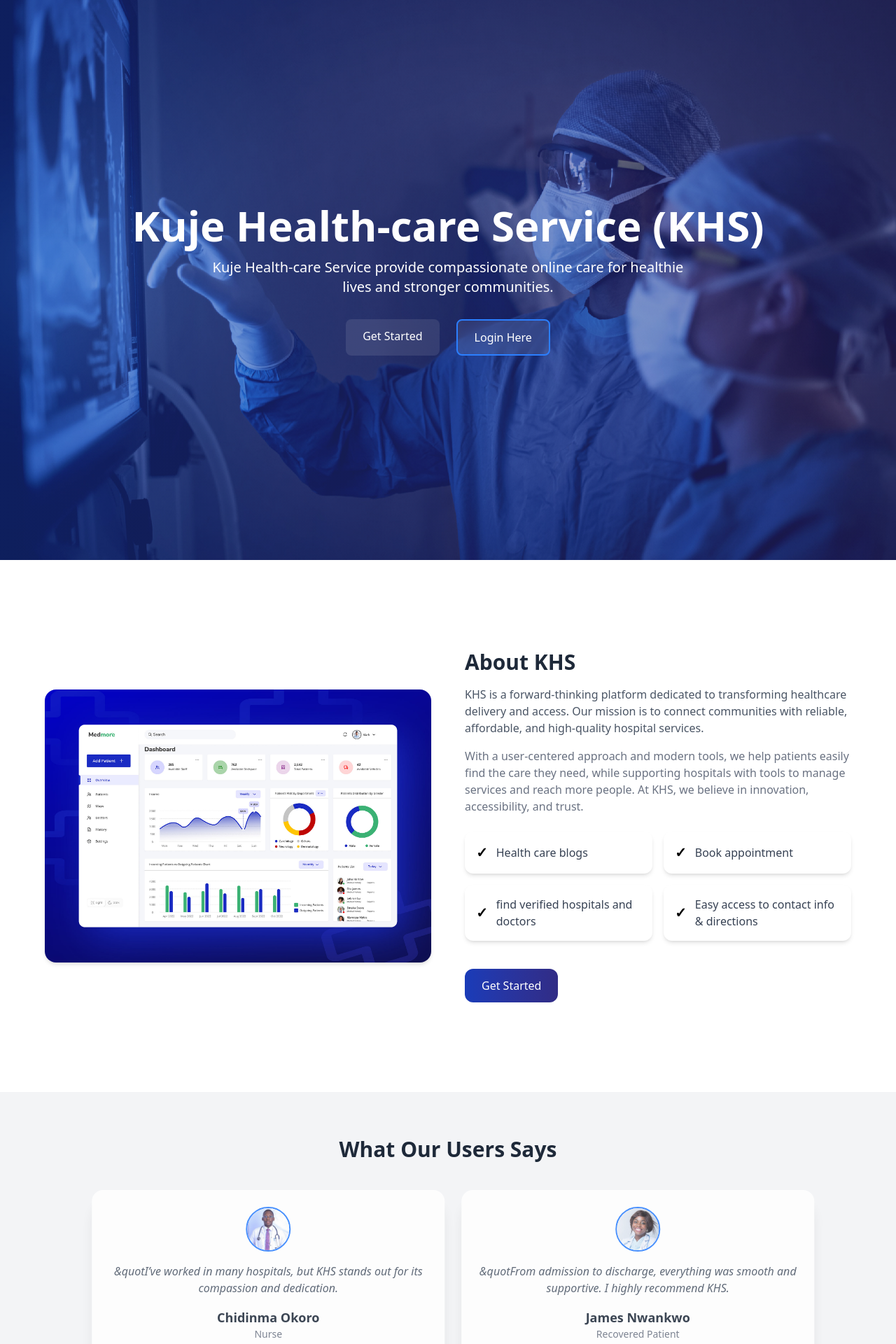
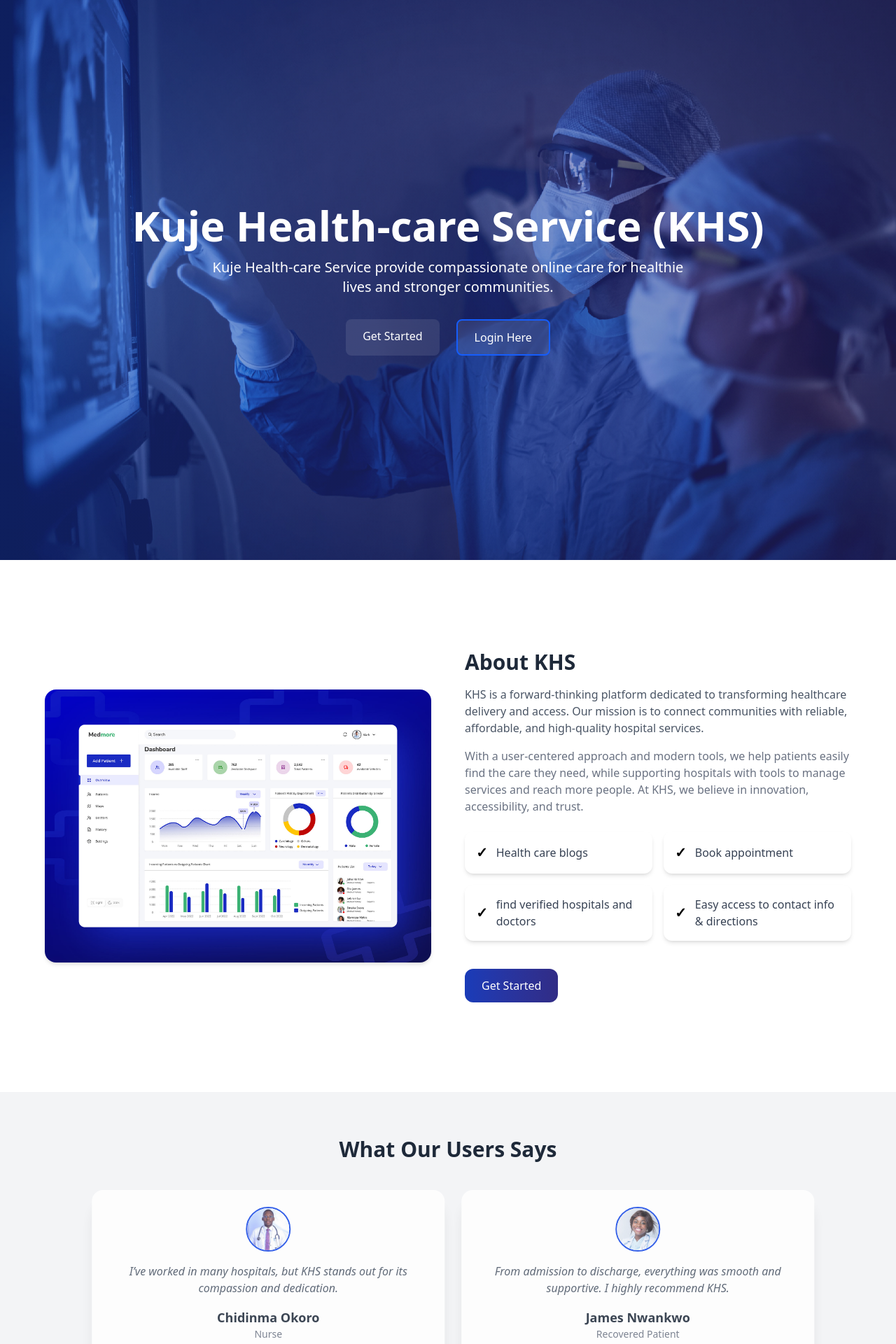
Before and after one commit to Nacho1499/khs, a Next.js app: page / in a window 1280 px wide. Shown: the top 1920 px of the page at 70% size. Built offline with nearby package versions, Linux system fonts and the light colour scheme.

Commit message:
general commit

```diff
--- a/src/app/components/Hero.tsx
+++ b/src/app/components/Hero.tsx
@@ -54,7 +54,7 @@ const Hero = () => {
           </Link>
           <Link
             href="/login"
-            className="inline-block border-2 border-blue-500 text-white py-3 px-6 bg-white/10 backdrop-blur-md rounded-lg hover:shadow-lg  transition-all"
+            className="inline-block border-2 border-blue-600 text-white py-3 px-6 bg-white/10 backdrop-blur-md rounded-lg hover:shadow-lg  transition-all"
           >
             Login Here
           </Link>
--- a/src/app/components/Testimonal.tsx
+++ b/src/app/components/Testimonal.tsx
@@ -77,11 +77,11 @@ const Testimonal = () => {
                 <Image
                   src={item.image}
                   alt={item.name}
-                  className="w-16 h-16 rounded-full mb-4 object-cover border-2 border-blue-500"
+                  className="w-16 h-16 rounded-full mb-4 object-cover border-2 border-blue-700"
                   height={100}
                   width={200}
                 />
-                <p className="text-gray-600 italic">&quot{item.text}</p>
+                <p className="text-gray-600 italic">{item.text}</p>
                 <h4 className="mt-4 font-semibold text-lg text-gray-800">
                   {item.name}
                 </h4>
--- a/src/app/components/loading.tsx
+++ b/src/app/components/loading.tsx
@@ -20,7 +20,7 @@ const Loading = () => {
         {letters.map((letter, i) => (
           <span
             key={i}
-            className="flex items-center justify-center w-8 h-8 bg-blue-500 rounded-full text-white font-bold shadow-lg animate-bounce"
+            className="flex items-center justify-center w-8 h-8 bg-gradient-to-r from-blue-800 to-indigo-900 rounded-full text-white font-bold shadow-lg animate-bounce"
             style={{ animationDelay: `${i * 0.2}s` }}
           >
             {letter}
--- a/src/app/dashboard/page.tsx
+++ b/src/app/dashboard/page.tsx
@@ -164,7 +164,7 @@ const Page = () => {
               }}
               className={`block px-4 py-2 rounded-md font-medium transition-colors ${
                 activeLink === name
-                  ? "bg-blue-600 text-white"
+                  ? "bg-gradient-to-r from-blue-800 to-indigo-900 text-white"
                   : "text-gray-700 hover:bg-blue-100 hover:text-blue-700"
               }`}
             >
--- a/src/app/doctors/page.tsx
+++ b/src/app/doctors/page.tsx
@@ -159,7 +159,7 @@ const Page = () => {
               }}
               className={`block px-4 py-2 rounded-md font-medium transition-colors ${
                 activeLink === name
-                  ? "bg-blue-600 text-white"
+                  ? "bg-gradient-to-r from-blue-800 to-indigo-900 text-white"
                   : "text-gray-700 hover:bg-blue-100 hover:text-blue-700"
               }`}
             >
--- a/src/app/hospitals/page.tsx
+++ b/src/app/hospitals/page.tsx
@@ -162,7 +162,7 @@ const Page = () => {
               }}
               className={`block px-4 py-2 rounded-md font-medium transition-colors ${
                 activeLink === name
-                  ? "bg-blue-600 text-white"
+                  ? "bg-gradient-to-r from-blue-800 to-indigo-900 text-white"
                   : "text-gray-700 hover:bg-blue-100 hover:text-blue-700"
               }`}
             >
--- a/src/app/login/page.tsx
+++ b/src/app/login/page.tsx
@@ -57,7 +57,7 @@ const Page = () => {
             className={`w-full py-2 rounded transition ${
               loading
                 ? "bg-blue-400 cursor-not-allowed"
-                : "bg-blue-600 hover:bg-blue-700 text-white"
+                : "bg-gradient-to-r from-blue-800 to-indigo-900 hover:bg-blue-700 text-white"
             }`}
           >
             Log In
@@ -66,7 +66,7 @@ const Page = () => {
 
         <p className="mt-6 text-center text-sm text-gray-600">
           Don’t have an account?{" "}
-          <Link href="/signup" className="text-blue-600 hover:underline">
+          <Link href="/signup" className="text-blue-700 hover:underline">
             Sign up
           </Link>
         </p>
--- a/src/app/signup/page.tsx
+++ b/src/app/signup/page.tsx
@@ -66,7 +66,7 @@ const Page = () => {
           />
           <button
             type="submit"
-            className="w-full bg-blue-600 text-white py-2 rounded hover:bg-blue-700 transition"
+            className="w-full bg-gradient-to-r from-blue-800 to-indigo-900 text-white py-2 rounded hover:bg-blue-700 transition"
           >
             Signup
           </button>
@@ -74,7 +74,7 @@ const Page = () => {
 
         <p className="mt-6 text-center text-sm text-gray-600">
           already have an account?{" "}
-          <Link href="/login" className="text-blue-600 hover:underline">
+          <Link href="/login" className="text-blue-700 hover:underline">
             Login
           </Link>
         </p>
```
